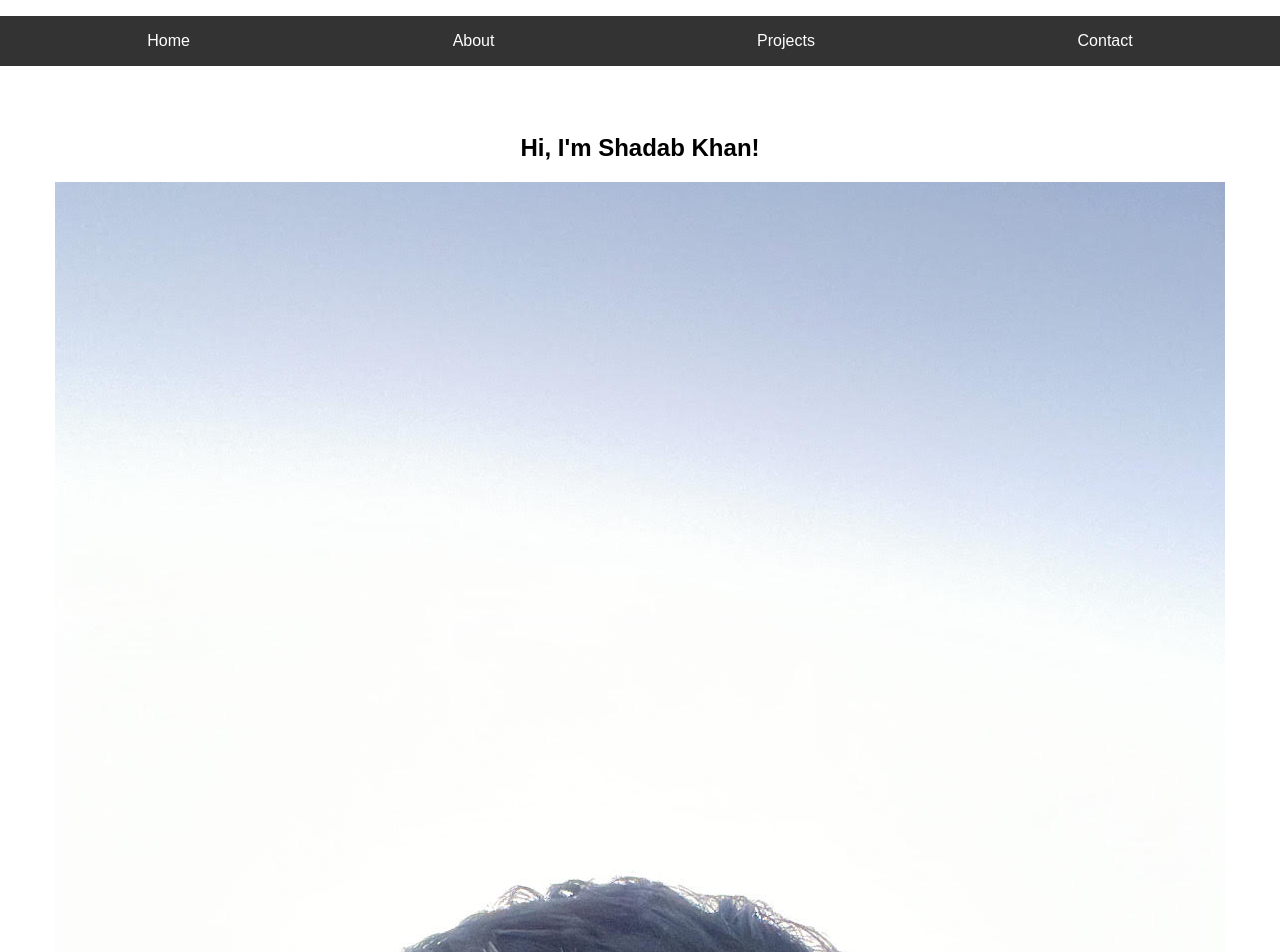
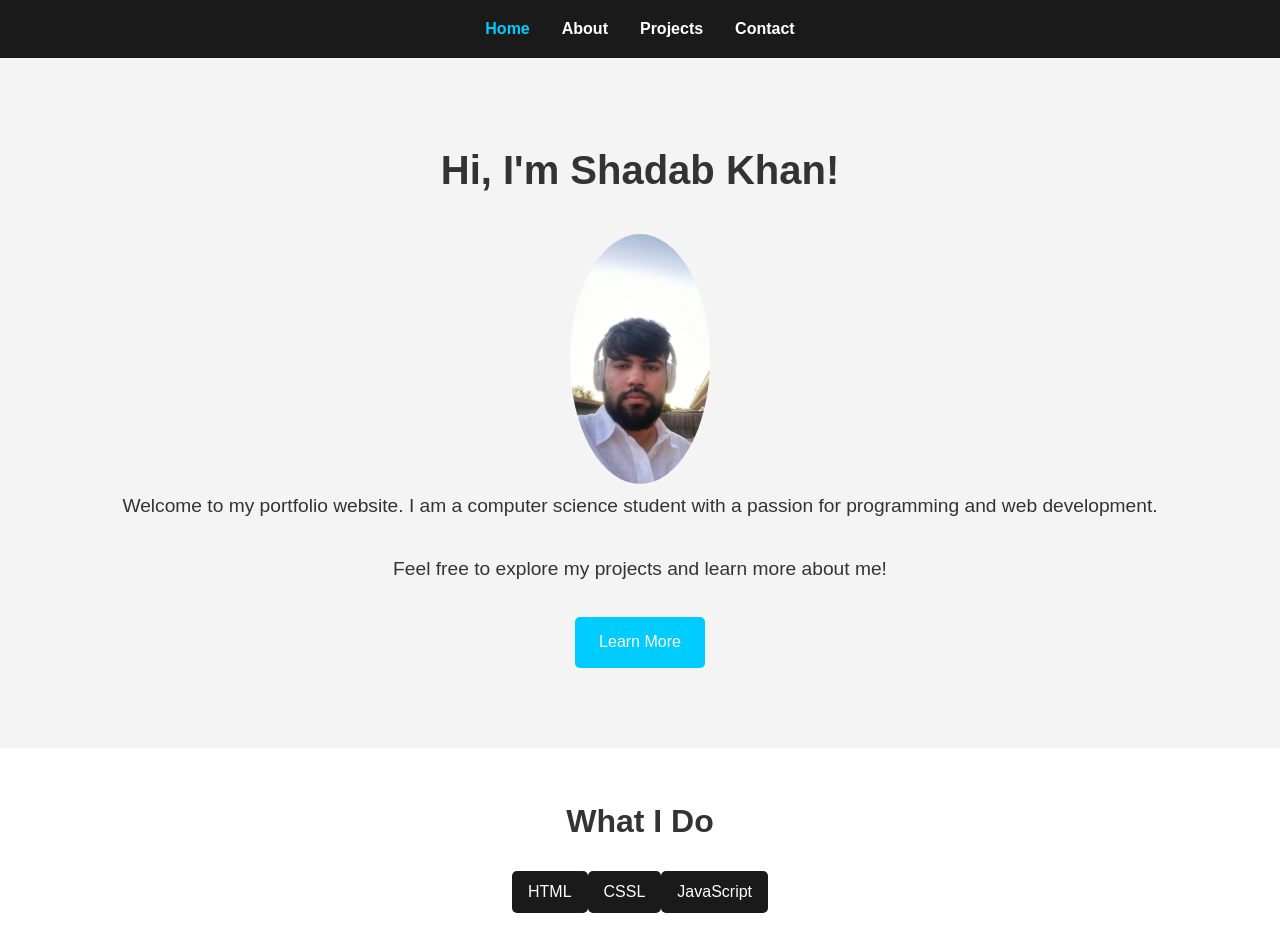
Before and after one commit to HasnainKhan01/portfolio-website, a plain HTML site: page index.html in a window 1280 px wide. Shown: the top 952 px of the page. Drawn offline with Linux system fonts and the light colour scheme.

Commit message:
added css details to hero, profile pic, cta and skills preview classes. also added a text animation for the hero header.

```diff
--- a/css/styles.css
+++ b/css/styles.css
@@ -1,20 +1,114 @@
+* {
+    margin: 0;
+    padding: 0;
+    box-sizing: border-box;
+}
+
 body {
     font-family: Arial, sans-serif;
-    margin: 0;
-    padding: 0;
+    line-height: 1.6;
+    color: #333;
 }
 nav ul {
     display: flex;
-    justify-content: space-around;
+    justify-content: center;
     list-style: none;
     padding: 1rem;
-    background: #333;
+    background: #1a1a1a;
 }
 nav a {
     color: white;
     text-decoration: none;
+    padding: 0.5rem 1rem;
+    font-weight: bold;
 }
-  main {
+
+nav a.active, nav a:hover {
+    color: #00ccff;
+}
+
+.hero {
     text-align: center;
-    padding: 2rem;
+    padding: 5rem 2rem;
+    background: #f4f4f4;
 }
+
+.hero h1 {
+    font-size: 2.5rem;
+    margin-bottom: 1rem;
+    animation: fadeIn 1s ease-in;
+}
+
+.hero p {
+    font-size: 1.2rem;
+    margin-bottom: 2rem;
+}
+
+.profile-pic {
+    width: auto;
+    height: 250px;
+    border-radius: 50%;
+    margin-top: 1rem;
+}
+
+.cta {
+    display: inline-block;
+    padding: 0.8rem 1.5rem;
+    background: #00ccff;
+    color: white;
+    text-decoration: none;
+    border-radius: 5px;
+    transition: background 0.3s;
+}
+
+.cta:hover {
+    background: #0099cc;
+}
+
+.skills-preview {
+    padding: 3rem 2rem;
+    text-align: center;
+}
+
+.skills-preview h2 {
+    font-size: 2rem;
+    margin-bottom: 1.5rem;
+}
+
+.skills {
+    display: flex;
+    justify-content: center;
+    margin-bottom: 1.5rem;
+}
+
+.skill {
+    background: #1a1a1a;
+    color: white;
+    padding: 0.5rem 1rem;
+    border-radius: 5px;;
+}
+
+footer {
+    text-align: center;
+    padding: 1rem;
+    background: #1a1a1a;
+    color: white;
+}
+
+@keyframes fadeIn {
+    from { opacity: 0; }
+    to { opacity: 1; }
+}
+
+@media (max-width: 600px) {
+    nav ul {
+        flex-direction: column;
+        text-align: center;
+    }
+    .hero h1 {
+        font-size: 2rem;
+    }
+    .skills {
+        flex-direction: column;
+    }
+}
```
Lines whose indentation alone changed are shown as unchanged.
